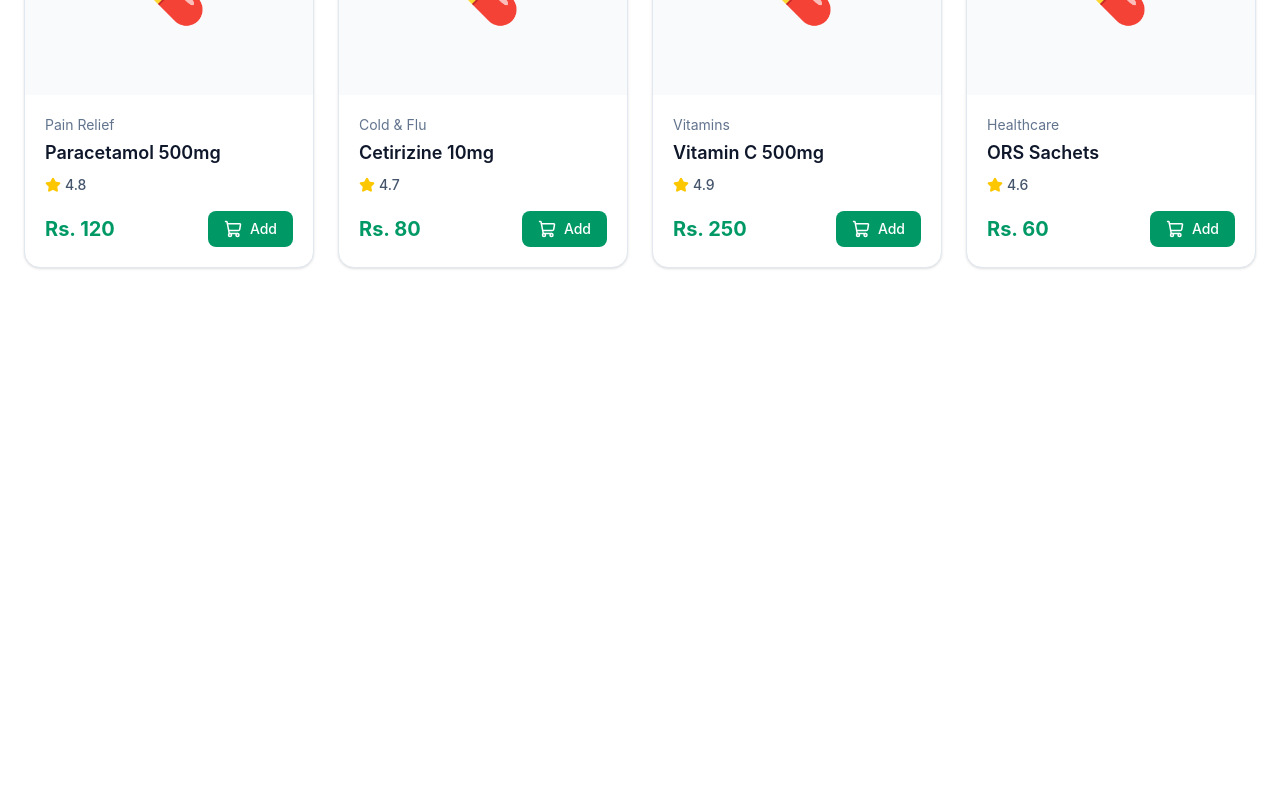
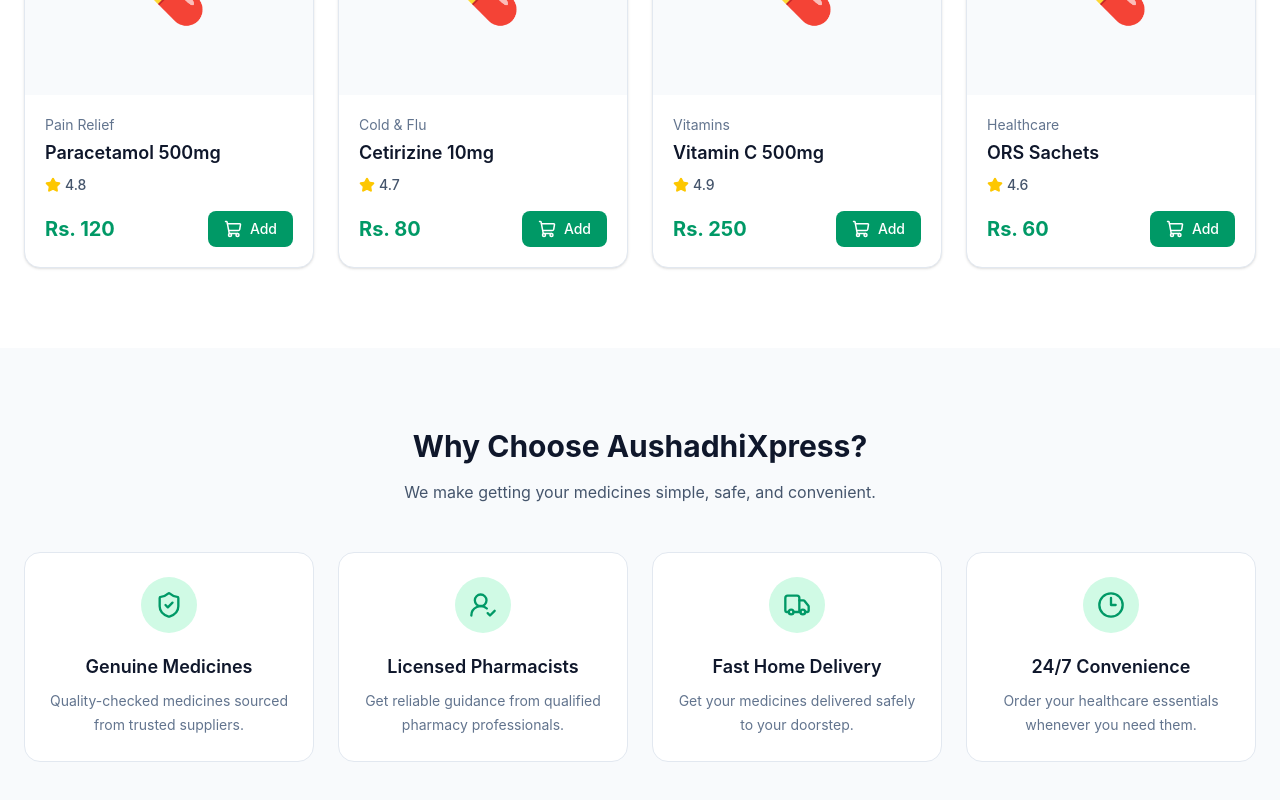
Before and after one commit to paudel-a/AushadhiXpress, a React (Vite) app: page / in a window 1280 px wide. Shown: the part 1787-2587 px from the top of the page. Before the commit the page ends 2135 px from the top, so only its background shows below. Built offline with nearby package versions, Linux system fonts and the light colour scheme.

Commit message:
feat: add homepage benefits section

```diff
--- a/src/App.tsx
+++ b/src/App.tsx
@@ -2,6 +2,7 @@ import Navbar from "./components/layout/Navbar";
 import Hero from "./components/home/Hero";
 import Categories from "./components/home/Categories";
 import FeaturedMedicines from "./components/home/FeaturedMedicines";
+import Benefits from "./components/home/Benefits";
 function App() {
   return (
     <>
@@ -9,6 +10,7 @@ function App() {
       <Hero />
       <Categories />
       <FeaturedMedicines />
+      <Benefits />
     </>
   );
 }
--- /dev/null
+++ b/src/components/home/BenefitCard.tsx
@@ -0,0 +1,25 @@
+import type { Benefit } from "../../data/benefits";
+
+interface BenefitCardProps {
+  benefit: Benefit;
+}
+
+function BenefitCard({ benefit }: BenefitCardProps) {
+  const Icon = benefit.icon;
+
+  return (
+    <div className="rounded-2xl border border-slate-200 bg-white p-6 text-center transition-all duration-300 hover:-translate-y-1 hover:shadow-lg">
+      <div className="mx-auto mb-5 flex h-14 w-14 items-center justify-center rounded-full bg-emerald-100">
+        <Icon size={28} className="text-emerald-600" />
+      </div>
+
+      <h3 className="text-lg font-semibold text-slate-900">{benefit.title}</h3>
+
+      <p className="mt-2 text-sm leading-6 text-slate-500">
+        {benefit.description}
+      </p>
+    </div>
+  );
+}
+
+export default BenefitCard;
--- /dev/null
+++ b/src/components/home/Benefits.tsx
@@ -0,0 +1,28 @@
+import { benefits } from "../../data/benefits";
+import BenefitCard from "./BenefitCard";
+
+function Benefits() {
+  return (
+    <section className="bg-slate-50 px-6 py-20">
+      <div className="mx-auto max-w-7xl">
+        <div className="mb-12 text-center">
+          <h2 className="text-3xl font-bold text-slate-900">
+            Why Choose AushadhiXpress?
+          </h2>
+
+          <p className="mx-auto mt-4 max-w-2xl text-slate-600">
+            We make getting your medicines simple, safe, and convenient.
+          </p>
+        </div>
+
+        <div className="grid gap-6 sm:grid-cols-2 lg:grid-cols-4">
+          {benefits.map((benefit) => (
+            <BenefitCard key={benefit.id} benefit={benefit} />
+          ))}
+        </div>
+      </div>
+    </section>
+  );
+}
+
+export default Benefits;
--- /dev/null
+++ b/src/data/benefits.ts
@@ -0,0 +1,35 @@
+import { ShieldCheck, UserRoundCheck, Truck, Clock3 } from "lucide-react";
+
+export interface Benefit {
+  id: number;
+  title: string;
+  description: string;
+  icon: typeof ShieldCheck;
+}
+
+export const benefits: Benefit[] = [
+  {
+    id: 1,
+    title: "Genuine Medicines",
+    description: "Quality-checked medicines sourced from trusted suppliers.",
+    icon: ShieldCheck,
+  },
+  {
+    id: 2,
+    title: "Licensed Pharmacists",
+    description: "Get reliable guidance from qualified pharmacy professionals.",
+    icon: UserRoundCheck,
+  },
+  {
+    id: 3,
+    title: "Fast Home Delivery",
+    description: "Get your medicines delivered safely to your doorstep.",
+    icon: Truck,
+  },
+  {
+    id: 4,
+    title: "24/7 Convenience",
+    description: "Order your healthcare essentials whenever you need them.",
+    icon: Clock3,
+  },
+];
```
